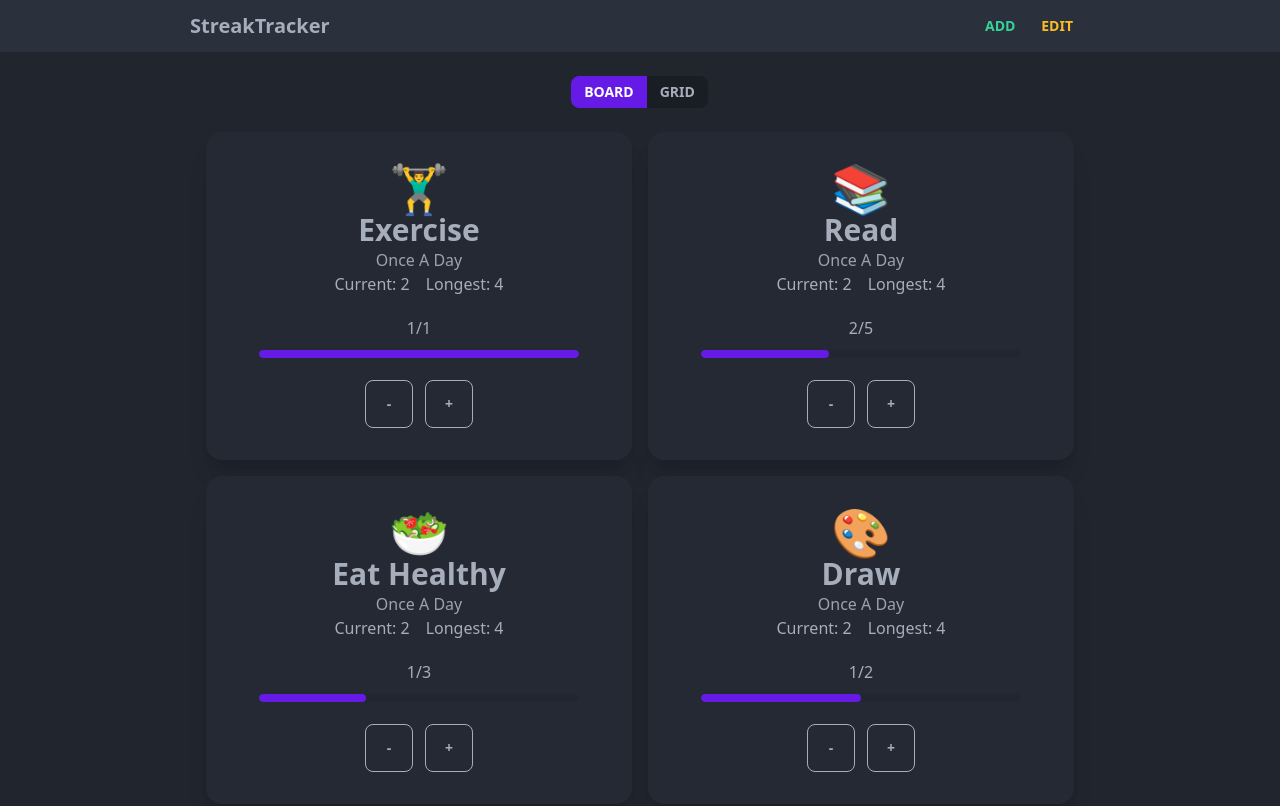
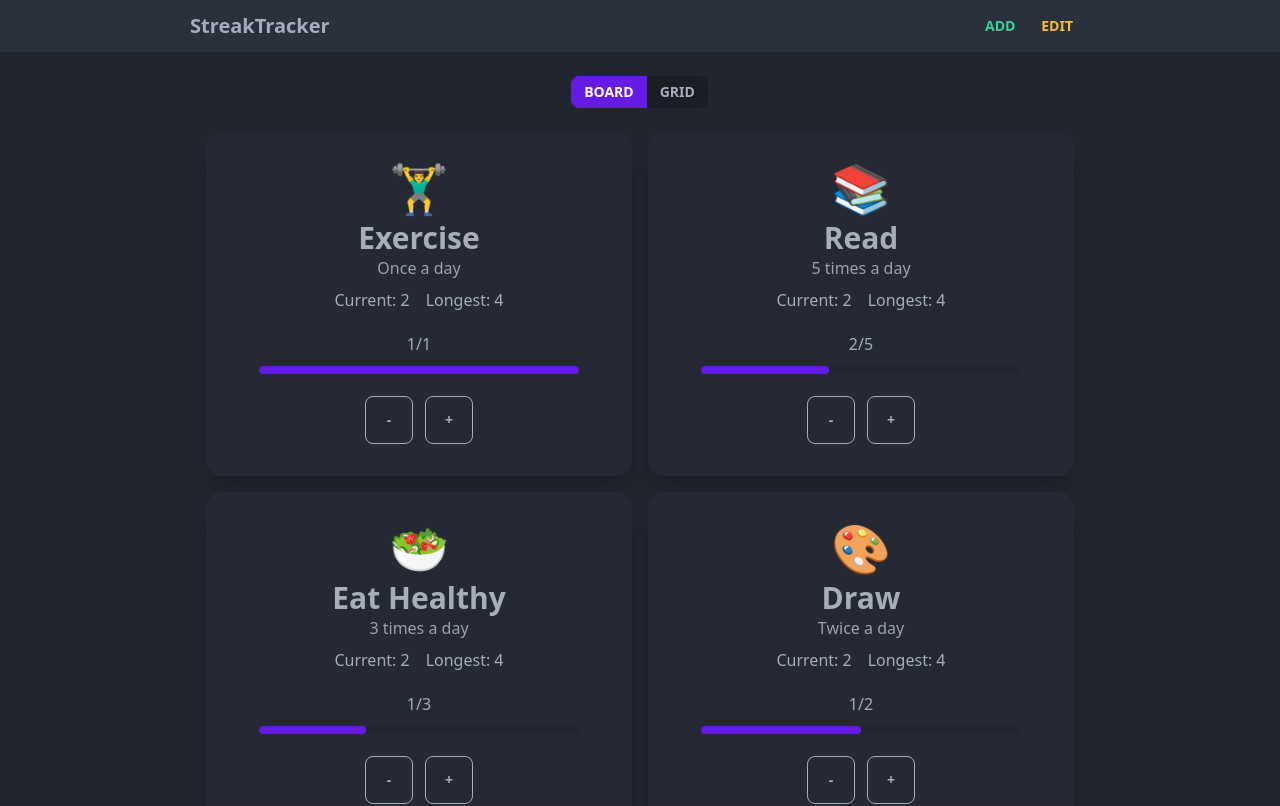
Before and after one commit to kcereno/streaks-habit-tracker, a React (Create React App) app: page / in a window 1280 px wide. Shown: the top 806 px of the page. Built offline with nearby package versions, Linux system fonts and the light colour scheme.

Commit message:
Make HabitCardUI changes

```diff
--- a/src/components/HabitCard/HabitCard.tsx
+++ b/src/components/HabitCard/HabitCard.tsx
@@ -5,6 +5,7 @@
 import { useContext } from 'react';
 import AppContext from '../../store/AppContext/app-context';
 import { HabitI } from '../../models/models';
+import { getFrequencyText } from '../../utils/functions';
 
 interface Props {
   habit: HabitI;
@@ -14,6 +15,7 @@ function HabitCard({ habit: { id, icon, name, progress, goal } }: Props) {
   const { editMode } = useContext(AppContext);
 
   const progressPercentage = (progress / goal) * 100;
+  const frequencyText = getFrequencyText(goal);
 
   return (
     <div className="card w-2/5 grow card-compact bg-base-200 shadow-xl ">
@@ -28,12 +30,12 @@ function HabitCard({ habit: { id, icon, name, progress, goal } }: Props) {
         {/* Habit Details */}
         <div className="text-center">
           <h1 className="text-4xl tablet:text-5xl">{icon}</h1>
-          <h2 className="text-xl font-bold mobile-medium:text-2xl tablet:text-3xl">
+          <h2 className="text-xl mt-2 font-bold mobile-medium:text-2xl tablet:text-3xl">
             {name}
           </h2>
-          <p className="text-gray-400">Once A Day</p>
+          <p className="text-gray-400">{frequencyText}</p>
           {/* Streak Details */}
-          <div className="hidden mobile-medium:flex justify-center gap-4 ">
+          <div className="hidden mobile-medium:flex justify-center gap-4 mt-2 ">
             <div className="">
               <p>Current: 2</p>
             </div>
--- a/src/utils/functions 2.ts
+++ /dev/null
@@ -1,7 +0,0 @@
-/* eslint-disable import/prefer-default-export */
-export const getFrequencyText = (frequency: number): string => {
-  if (frequency === 1) return 'Once a day';
-  if (frequency === 2) return 'Twice a day';
-
-  return `${frequency} times a day`;
-};
```
